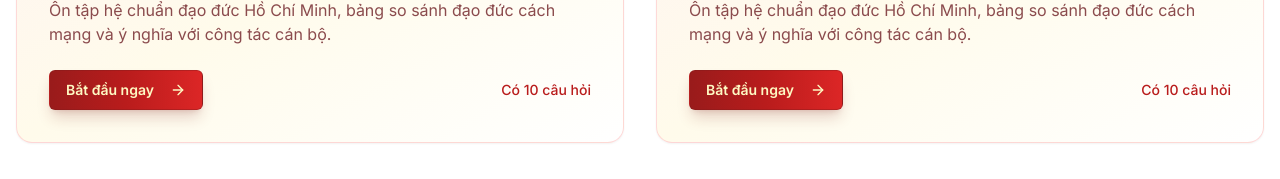
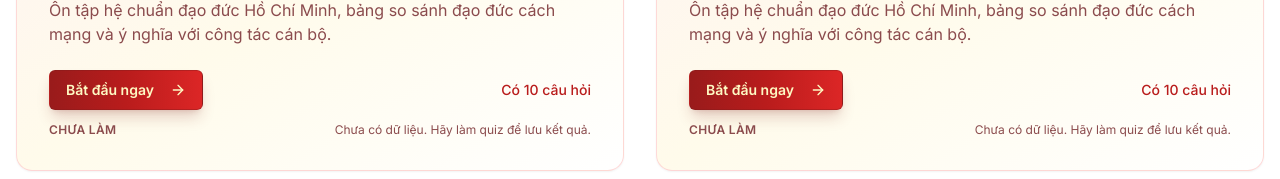
Before and after one commit to TK-Vinh/hcm202, a Next.js app: page /quiz in a window 1280 px wide. Shown: the part 773-952 px from the top of the page. Built offline with nearby package versions, Linux system fonts and the light colour scheme; no server answers.

Commit message:
Improve quiz resume support

```diff
--- a/app/quiz/[chapterId]/page.tsx
+++ b/app/quiz/[chapterId]/page.tsx
@@ -1,6 +1,6 @@
 'use client'
 
-import { use, useMemo } from 'react'
+import { use, useCallback, useEffect, useMemo, useState } from 'react'
 import Link from 'next/link'
 import { notFound } from 'next/navigation'
 
@@ -11,7 +11,14 @@ import {
     philosophyBlogs,
     type ChapterId,
 } from '@/data/philosophy-chapters'
-import { getQuizChunksForChapter } from '@/lib/quiz-utils'
+import {
+    getQuizChunksForChapter,
+    getQuizStorageKey,
+    parseStoredQuizPayload,
+    type QuizOverviewResult,
+    type QuizStatus,
+    type StoredQuizPayload,
+} from '@/lib/quiz-utils'
 import { ArrowRight } from 'lucide-react'
 
 interface QuizPageProps {
@@ -63,14 +70,87 @@ export default function QuizChapterPage({ params }: QuizPageProps) {
 
     const totalParts = quizChunks.length
     const chapterTitleLocalized = getLocalizedContent(chapter.title)
-    const partCards = quizChunks.map((chunk) => ({
+    const partCards = useMemo(
+        () =>
+            quizChunks.map((chunk) => ({
                 partIndex: chunk.partIndex,
                 questionsCount: Math.max(
                     chunk.questions.vietnamese.length,
                     chunk.questions.english.length,
                 ),
                 href: `/quiz/${chapterId}/part/${chunk.partIndex}`,
-    }))
+                storageKey: getQuizStorageKey(typedChapterId, chunk.partIndex),
+            })),
+        [chapterId, quizChunks, typedChapterId],
+    )
+
+    const [quizResults, setQuizResults] = useState<
+        Record<string, QuizOverviewResult>
+    >({})
+
+    const loadStoredResults = useCallback(() => {
+        if (typeof window === 'undefined') {
+            return
+        }
+
+        const next: Record<string, QuizOverviewResult> = {}
+
+        partCards.forEach(({ storageKey }) => {
+            const safeKey = storageKey.replace(/[^a-zA-Z0-9-_]/g, '-')
+            const storageKeyName = `quiz-state-${safeKey}`
+            const raw = window.localStorage.getItem(storageKeyName)
+
+            if (!raw) {
+                return
+            }
+
+            try {
+                const parsed = JSON.parse(raw) as StoredQuizPayload
+                const sanitized = parseStoredQuizPayload(parsed)
+
+                if (!sanitized) {
+                    window.localStorage.removeItem(storageKeyName)
+                    return
+                }
+
+                next[storageKey] = sanitized
+            } catch {
+                window.localStorage.removeItem(storageKeyName)
+            }
+        })
+
+        setQuizResults(next)
+    }, [partCards])
+
+    useEffect(() => {
+        loadStoredResults()
+
+        if (typeof window === 'undefined') {
+            return
+        }
+
+        const handleFocus = () => {
+            loadStoredResults()
+        }
+
+        const handleStorage = () => {
+            loadStoredResults()
+        }
+
+        window.addEventListener('focus', handleFocus)
+        window.addEventListener('storage', handleStorage)
+
+        return () => {
+            window.removeEventListener('focus', handleFocus)
+            window.removeEventListener('storage', handleStorage)
+        }
+    }, [loadStoredResults])
+
+    const statusColorMap: Record<QuizStatus, string> = {
+        completed: 'text-red-600 dark:text-yellow-300',
+        inProgress: 'text-amber-600 dark:text-amber-300',
+        notStarted: 'text-muted-foreground',
+    }
 
     return (
         <div className="container mx-auto max-w-4xl px-4 py-10">
@@ -87,12 +167,49 @@ export default function QuizChapterPage({ params }: QuizPageProps) {
             </div>
 
             <div className="mt-10 grid grid-cols-1 gap-6 md:grid-cols-2">
-                {partCards.map((part) => (
+                {partCards.map((part) => {
+                    const result = quizResults[part.storageKey]
+                    const status: QuizStatus = result?.status ?? 'notStarted'
+                    const statusLabel =
+                        status === 'completed'
+                            ? t('quiz.resultStatusCompleted')
+                            : status === 'inProgress'
+                              ? t('quiz.resultStatusInProgress')
+                              : t('quiz.resultStatusNotStarted')
+                    const buttonLabel =
+                        status === 'completed'
+                            ? t('quiz.reviewPartButton')
+                            : status === 'inProgress'
+                              ? t('quiz.resumePartButton')
+                              : t('quiz.startPartButton')
+
+                    let detailText = t('quiz.noAttemptsYet')
+
+                    if (result) {
+                        if (status === 'completed') {
+                            detailText = t('quiz.score')
+                                .replace('{score}', result.score.toString())
+                                .replace('{total}', result.total.toString())
+                        } else if (status === 'inProgress') {
+                            detailText = t('quiz.resultProgressCount')
+                                .replace('{answered}', result.answered.toString())
+                                .replace('{total}', result.total.toString())
+                        } else if (result.total > 0) {
+                            detailText = t('quiz.resultNotStartedHint').replace(
+                                '{total}',
+                                result.total.toString(),
+                            )
+                        }
+                    }
+
+                    return (
                         <Card
                             key={part.partIndex}
                             className="border-red-200/70 bg-white/80 shadow-red-200/60 dark:border-red-800/60 dark:bg-red-950/40"
                         >
                             <CardHeader>
+                                <div className="flex items-start justify-between gap-3">
+                                    <div>
                                         <CardTitle className="text-xl font-semibold text-red-800 dark:text-yellow-200">
                                             {`${t('quiz.partLabel')} ${part.partIndex}`}
                                         </CardTitle>
@@ -107,17 +224,26 @@ export default function QuizChapterPage({ params }: QuizPageProps) {
                                                 part.questionsCount.toString(),
                                             )}
                                         </p>
+                                    </div>
+                                    <span
+                                        className={`text-xs font-semibold uppercase tracking-wide ${statusColorMap[status]}`}
+                                    >
+                                        {statusLabel}
+                                    </span>
+                                </div>
+                                <p className="mt-2 text-xs text-muted-foreground">{detailText}</p>
                             </CardHeader>
                             <CardContent className="flex items-center justify-between gap-3">
                                 <Button asChild className="flex-1">
                                     <Link href={part.href} className="flex items-center justify-center">
-                                    {t('quiz.startPartButton')}
+                                        {buttonLabel}
                                         <ArrowRight className="ml-2 h-4 w-4" />
                                     </Link>
                                 </Button>
                             </CardContent>
                         </Card>
-                ))}
+                    )
+                })}
             </div>
 
             <div className="mt-8 text-center">
--- a/app/quiz/page.tsx
+++ b/app/quiz/page.tsx
@@ -5,7 +5,14 @@ import { Button } from '@/components/ui/button'
 import { Card, CardContent, CardHeader, CardTitle } from '@/components/ui/card'
 import { useLanguage } from '@/contexts/language-context'
 import { philosophyBlogs, type ChapterId } from '@/data/philosophy-chapters'
-import { getQuizChunksForChapter, getQuizStorageKey } from '@/lib/quiz-utils'
+import {
+    getQuizChunksForChapter,
+    getQuizStorageKey,
+    parseStoredQuizPayload,
+    type QuizOverviewResult,
+    type QuizStatus,
+    type StoredQuizPayload,
+} from '@/lib/quiz-utils'
 import { ArrowRight, Heart } from 'lucide-react'
 import type { LucideIcon } from 'lucide-react'
 import Link from 'next/link'
@@ -35,22 +42,6 @@ type QuizCardDescriptor = ChapterCard & {
     href: string
 }
 
-type QuizStatus = 'notStarted' | 'inProgress' | 'completed'
-
-type QuizOverviewResult = {
-    total: number
-    score: number
-    answered: number
-    status: QuizStatus
-}
-
-type StoredQuizPayload = Partial<{
-    currentQuestion: number
-    score: number
-    showResult: boolean
-    questionsLength: number
-}>
-
 const statusColorMap: Record<QuizStatus, string> = {
     completed: 'text-red-600 dark:text-yellow-300',
     inProgress: 'text-amber-600 dark:text-amber-300',
@@ -76,46 +67,6 @@ const chapterCards: ChapterCard[] = [
         },
     },
 ]
-
-const sanitizeStoredQuizPayload = (
-    payload: StoredQuizPayload,
-): QuizOverviewResult | null => {
-    const total = Math.max(Number(payload.questionsLength) || 0, 0)
-
-    if (total <= 0) {
-        return null
-    }
-
-    const showResult = Boolean(payload.showResult)
-    const maxIndex = Math.max(total - 1, 0)
-
-    const rawCurrent = Number(payload.currentQuestion)
-    const sanitizedCurrent = Number.isFinite(rawCurrent)
-        ? Math.min(Math.max(rawCurrent, 0), maxIndex)
-        : 0
-
-    const answered = showResult ? total : Math.min(sanitizedCurrent, total)
-
-    const rawScore = Number(payload.score)
-    const sanitizedScoreBase = Number.isFinite(rawScore) ? rawScore : 0
-    const sanitizedScore = Math.min(
-        Math.max(sanitizedScoreBase, 0),
-        showResult ? total : answered,
-    )
-
-    const status: QuizStatus = showResult
-        ? 'completed'
-        : answered > 0 || sanitizedScore > 0
-          ? 'inProgress'
-          : 'notStarted'
-
-    return {
-        total,
-        score: sanitizedScore,
-        answered,
-        status,
-    }
-}
 
 export default function QuizOverviewPage() {
     const { t, getLocalizedContent } = useLanguage()
@@ -190,7 +141,7 @@ export default function QuizOverviewPage() {
 
             try {
                 const parsed = JSON.parse(raw) as StoredQuizPayload
-                const sanitized = sanitizeStoredQuizPayload(parsed)
+                const sanitized = parseStoredQuizPayload(parsed)
 
                 if (!sanitized) {
                     window.localStorage.removeItem(storageKeyName)
@@ -355,6 +306,38 @@ export default function QuizOverviewPage() {
                                       .replace('{part}', card.partIndex.toString())
                                       .replace('{total}', card.totalParts.toString())
                                 : t('quiz.singlePart')
+                        const result = quizResults[card.storageKey]
+                        const status: QuizStatus = result?.status ?? 'notStarted'
+                        const statusLabel =
+                            status === 'completed'
+                                ? t('quiz.resultStatusCompleted')
+                                : status === 'inProgress'
+                                  ? t('quiz.resultStatusInProgress')
+                                  : t('quiz.resultStatusNotStarted')
+                        const buttonLabel =
+                            status === 'completed'
+                                ? t('quiz.reviewPartButton')
+                                : status === 'inProgress'
+                                  ? t('quiz.resumePartButton')
+                                  : t('quiz.startPartButton')
+                        let detailText = t('quiz.noAttemptsYet')
+
+                        if (result) {
+                            if (status === 'completed') {
+                                detailText = t('quiz.score')
+                                    .replace('{score}', result.score.toString())
+                                    .replace('{total}', result.total.toString())
+                            } else if (status === 'inProgress') {
+                                detailText = t('quiz.resultProgressCount')
+                                    .replace('{answered}', result.answered.toString())
+                                    .replace('{total}', result.total.toString())
+                            } else if (result.total > 0) {
+                                detailText = t('quiz.resultNotStartedHint').replace(
+                                    '{total}',
+                                    result.total.toString(),
+                                )
+                            }
+                        }
 
                         return (
                             <div
@@ -380,13 +363,14 @@ export default function QuizOverviewPage() {
                                     <p className="mt-4 text-muted-foreground">
                                         {getLocalizedContent(card.description)}
                                     </p>
-                                    <div className="mt-6 flex items-center justify-between gap-3">
+                                    <div className="mt-6 flex flex-col gap-3">
+                                        <div className="flex items-center justify-between gap-3">
                                             <Button
                                                 asChild
                                                 className="transition-transform duration-300 group-hover:scale-[1.02]"
                                             >
                                                 <Link href={card.href} className="flex items-center">
-                                                {t('quiz.startPartButton')}
+                                                    {buttonLabel}
                                                     <ArrowRight className="ml-2 h-4 w-4" />
                                                 </Link>
                                             </Button>
@@ -397,6 +381,17 @@ export default function QuizOverviewPage() {
                                                 )}
                                             </span>
                                         </div>
+                                        <div className="flex flex-col gap-1 text-xs sm:flex-row sm:items-center sm:justify-between">
+                                            <span
+                                                className={`font-semibold uppercase tracking-wide ${statusColorMap[status]}`}
+                                            >
+                                                {statusLabel}
+                                            </span>
+                                            <span className="text-muted-foreground sm:text-right">
+                                                {detailText}
+                                            </span>
+                                        </div>
+                                    </div>
                                 </div>
                             </div>
                         )
--- a/data/translations.ts
+++ b/data/translations.ts
@@ -157,6 +157,8 @@ export const translations = {
     },
     singlePart: { vietnamese: 'Toàn bộ bài', english: 'Complete quiz' },
     startPartButton: { vietnamese: 'Bắt đầu ngay', english: 'Start now' },
+    resumePartButton: { vietnamese: 'Tiếp tục', english: 'Continue' },
+    reviewPartButton: { vietnamese: 'Xem kết quả', english: 'Review results' },
     questionsInPart: {
       vietnamese: 'Có {count} câu hỏi',
       english: '{count} questions',
--- a/lib/quiz-utils.ts
+++ b/lib/quiz-utils.ts
@@ -13,6 +13,22 @@ export type QuizChunk = {
   partIndex: number
   questions: Record<Language, QuizQuestion[]>
 }
+
+export type QuizStatus = "notStarted" | "inProgress" | "completed"
+
+export type QuizOverviewResult = {
+  total: number
+  score: number
+  answered: number
+  status: QuizStatus
+}
+
+export type StoredQuizPayload = Partial<{
+  currentQuestion: number
+  score: number
+  showResult: boolean
+  questionsLength: number
+}>
 
 export const getQuizChunksForChapter = (
   chapterId: ChapterId,
@@ -74,3 +90,43 @@ export const getQuizChunksForChapter = (
 
 export const getQuizStorageKey = (chapterId: ChapterId, partIndex: number) =>
   `${chapterId}-part-${partIndex}`
+
+export const parseStoredQuizPayload = (
+  payload: StoredQuizPayload,
+): QuizOverviewResult | null => {
+  const total = Math.max(Number(payload.questionsLength) || 0, 0)
+
+  if (total <= 0) {
+    return null
+  }
+
+  const showResult = Boolean(payload.showResult)
+  const maxIndex = Math.max(total - 1, 0)
+
+  const rawCurrent = Number(payload.currentQuestion)
+  const sanitizedCurrent = Number.isFinite(rawCurrent)
+    ? Math.min(Math.max(rawCurrent, 0), maxIndex)
+    : 0
+
+  const answered = showResult ? total : Math.min(sanitizedCurrent, total)
+
+  const rawScore = Number(payload.score)
+  const sanitizedScoreBase = Number.isFinite(rawScore) ? rawScore : 0
+  const sanitizedScore = Math.min(
+    Math.max(sanitizedScoreBase, 0),
+    showResult ? total : answered,
+  )
+
+  const status: QuizStatus = showResult
+    ? "completed"
+    : answered > 0 || sanitizedScore > 0
+      ? "inProgress"
+      : "notStarted"
+
+  return {
+    total,
+    score: sanitizedScore,
+    answered,
+    status,
+  }
+}
```
Lines whose indentation alone changed are shown as unchanged.
